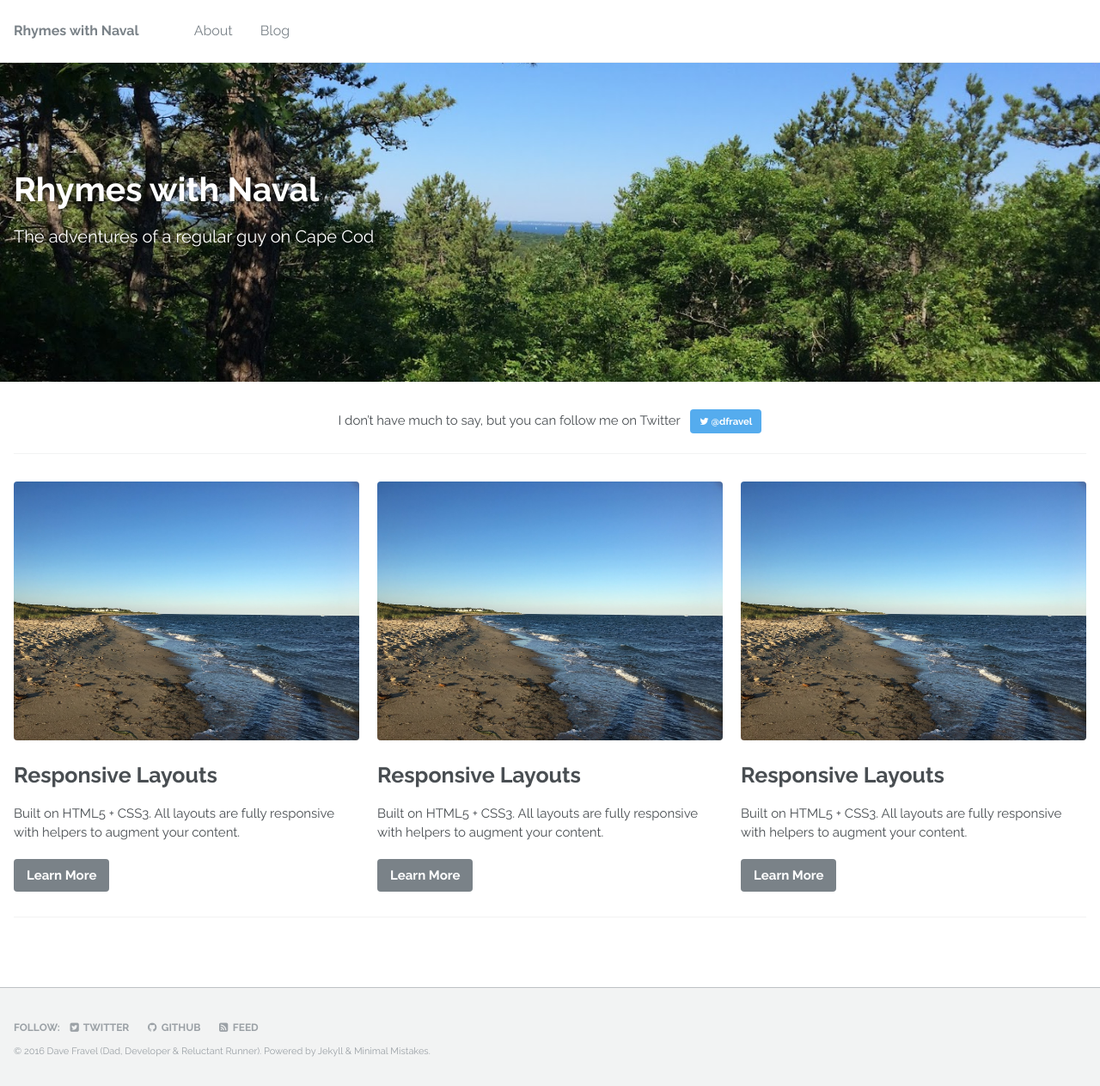
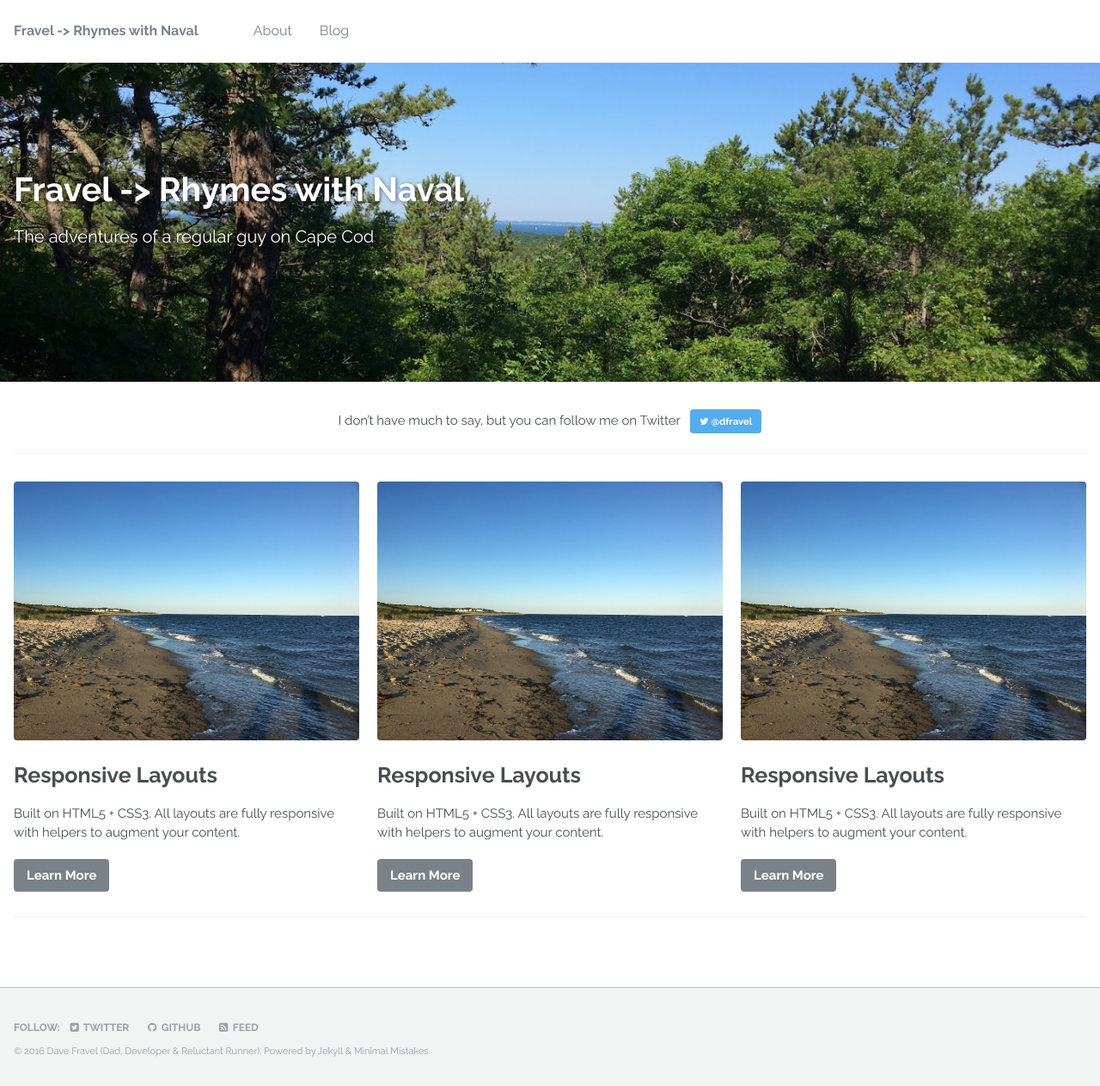
Before and after one commit to dfravel/dfravel.github.io, a Jekyll site: the page built from _pages/home.md, in a window 1280 px wide. Shown: the whole page at 86% size. Built offline with Jekyll 4.4.1, drawn with Linux system fonts in a browser that asks for light colours; comment, search, counter and statistics services are not loaded.

Commit message:
changed the home page

```diff
--- a/_config.yml
+++ b/_config.yml
@@ -7,7 +7,7 @@
 
 # Site Settings
 locale                   : "en"
-title                    : "Rhymes with Naval"
+title                    : "Fravel -> Rhymes with Naval"
 title_separator          : "-"
 name                     : "Dave Fravel (Dad, Developer & Reluctant Runner)"
 description              : ""
```
Also changed, not shown: _backup/index.html (renamed from index.html).
